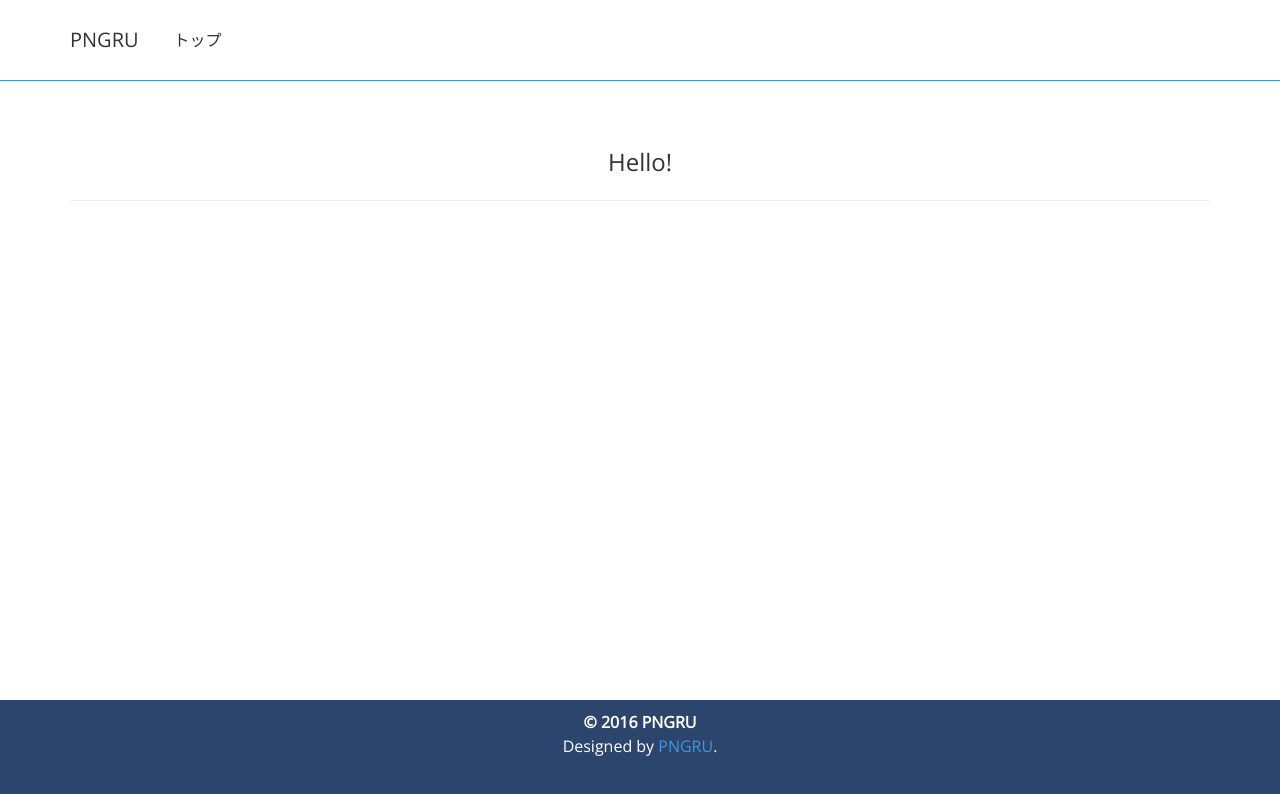
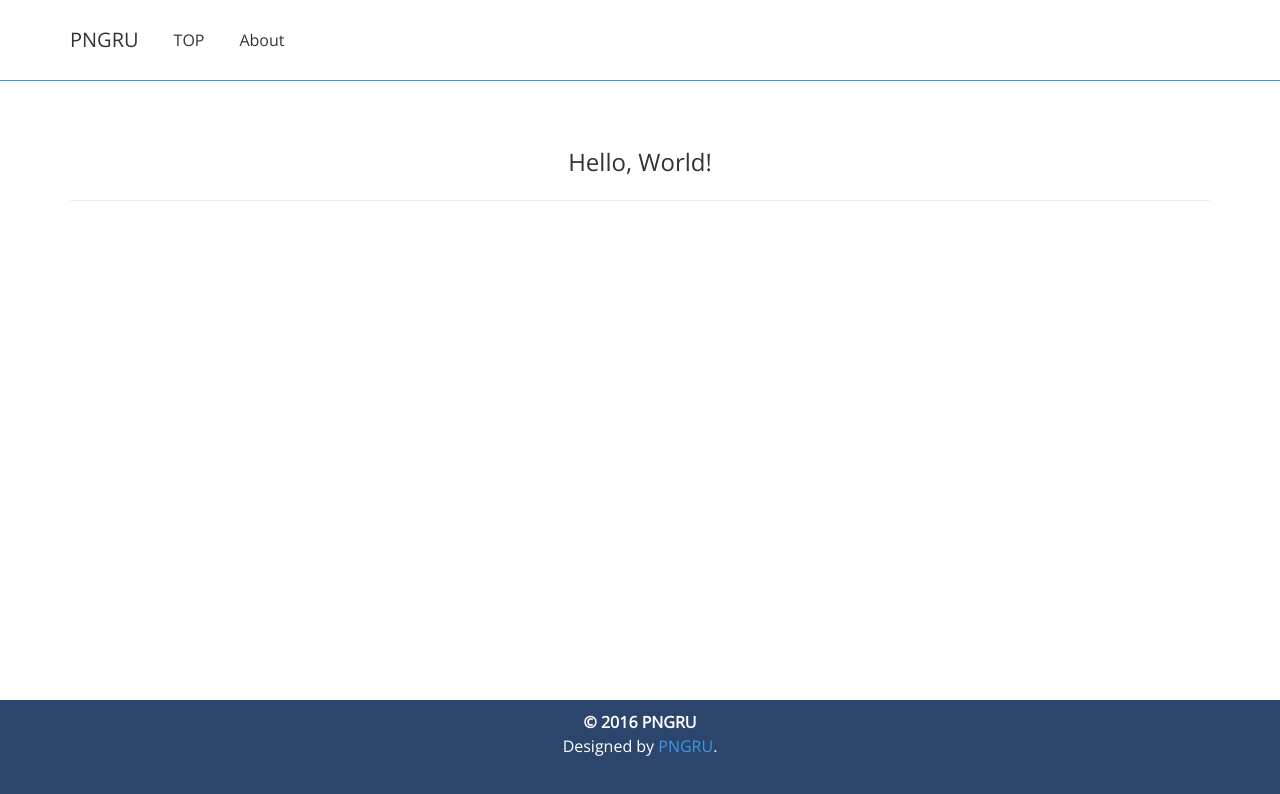
Before and after one commit to PNGRU/pngru.github.io, a plain HTML site: page index.html in a window 1280 px wide. Drawn offline with nearby package versions, Linux system fonts and the light colour scheme.

Commit message:
update "index.html"

```diff
--- a/index.html
+++ b/index.html
@@ -75,7 +75,8 @@
           </div>
           <div class="navbar-collapse collapse" id="navbar-main">
             <ul class="nav navbar-nav">
-              <li><a href="/">トップ</a></li>
+              <li><a href="/">TOP</a></li>
+              <li><a hrefP"/about.html">About</a></li>
             </ul>
           </div>
         </div>
@@ -84,7 +85,7 @@
     <div class="container">
       <div class="row">
         <div class="col-lg-12">
-          <div class="page-header" align="center"><h3>Hello!</h3></div>
+          <div class="page-header" align="center"><h3>Hello, World!</h3></div>
         </div>
       </div>
     </div>
```
